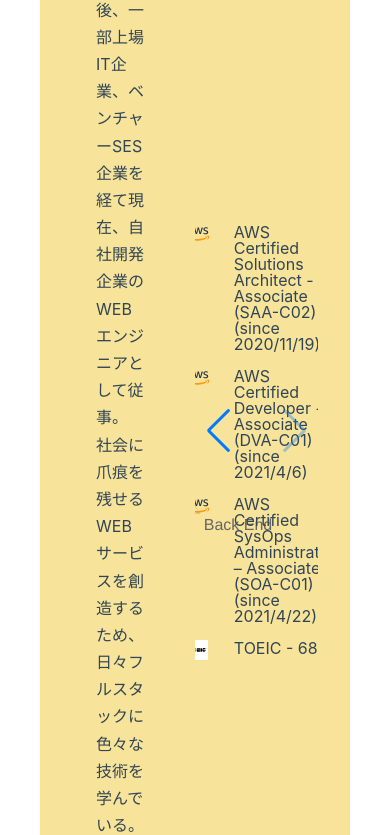
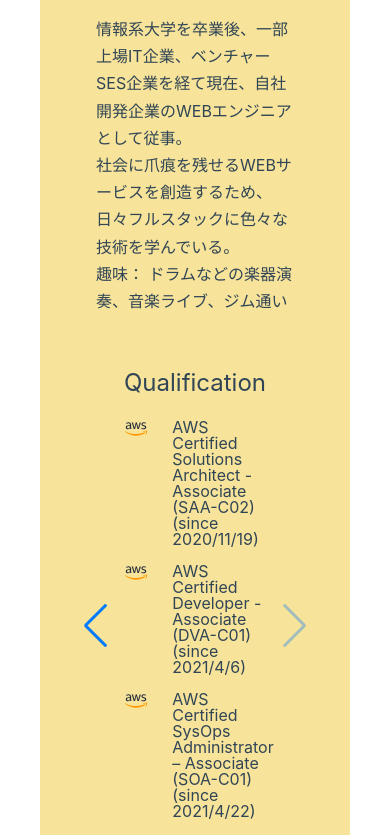
Before and after one commit to yu-ta-9/yuta9-page, a Next.js app: page / in a window 390 px wide. Shown: the part 1142-1977 px from the top of the page. Built offline with nearby package versions, Linux system fonts and the light colour scheme.

Commit message:
Fix profile section to adapt responsive

```diff
--- a/src/components/sections/ProfileSection/slides/SkillSlide/index.tsx
+++ b/src/components/sections/ProfileSection/slides/SkillSlide/index.tsx
@@ -24,6 +24,7 @@ export const SkillSlide: React.FC = () => {
 
   const options: ChartOptions<'radar'> = {
     responsive: true,
+    maintainAspectRatio: false,
     layout: {
       padding: {
         bottom: -20,
@@ -67,7 +68,7 @@ export const SkillSlide: React.FC = () => {
   // TODO: 設計検討
   return (
     <div style={{ maxHeight: '400px' }}>
-      <Radar height={400} width={400} data={data} options={options} />{' '}
+      <Radar data={data} options={options} />
     </div>
   );
 };
--- a/src/components/sections/ProfileSection/slides/SlideTemplate/style.module.scss
+++ b/src/components/sections/ProfileSection/slides/SlideTemplate/style.module.scss
@@ -12,7 +12,7 @@
   }
 
   > .content {
-    padding: 0 48px;
+    padding: 24px 48px;
 
     // MEMO: flexBoxにjustify-selfは効かないのでauto marginで対応
     margin-top: auto;
--- a/src/components/sections/ProfileSection/style.module.scss
+++ b/src/components/sections/ProfileSection/style.module.scss
@@ -1,8 +1,10 @@
 @use '~/styles/variables.module.scss';
+@use '~/styles/mixins.module.scss' as m;
 
 .section-profile {
   display: flex;
-  gap: 24px;
+  flex-wrap: wrap;
+  gap: 32px;
   justify-content: space-around;
   width: 100%;
   padding: 32px;
@@ -12,7 +14,11 @@
     display: flex;
     flex-direction: column;
     gap: 8px;
-    max-width: 50%;
+    width: calc(50% - 16px);
+
+    @include m.sp {
+      width: 100%;
+    }
   }
 
   > .profile > .icon {
@@ -29,6 +35,10 @@
   > .graph {
     display: flex;
     align-items: center;
-    max-width: 50%;
+    width: calc(50% - 16px);
+
+    @include m.sp {
+      width: 100%;
+    }
   }
 }
```
